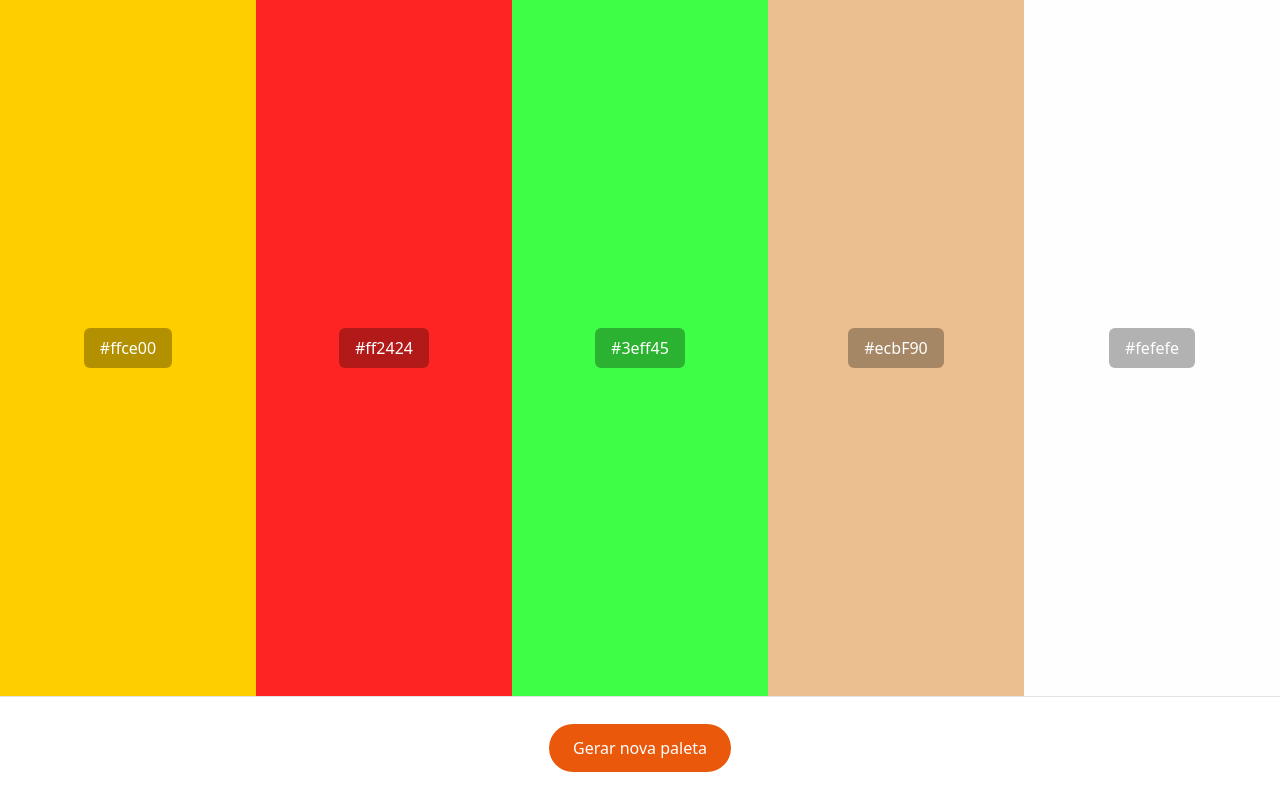
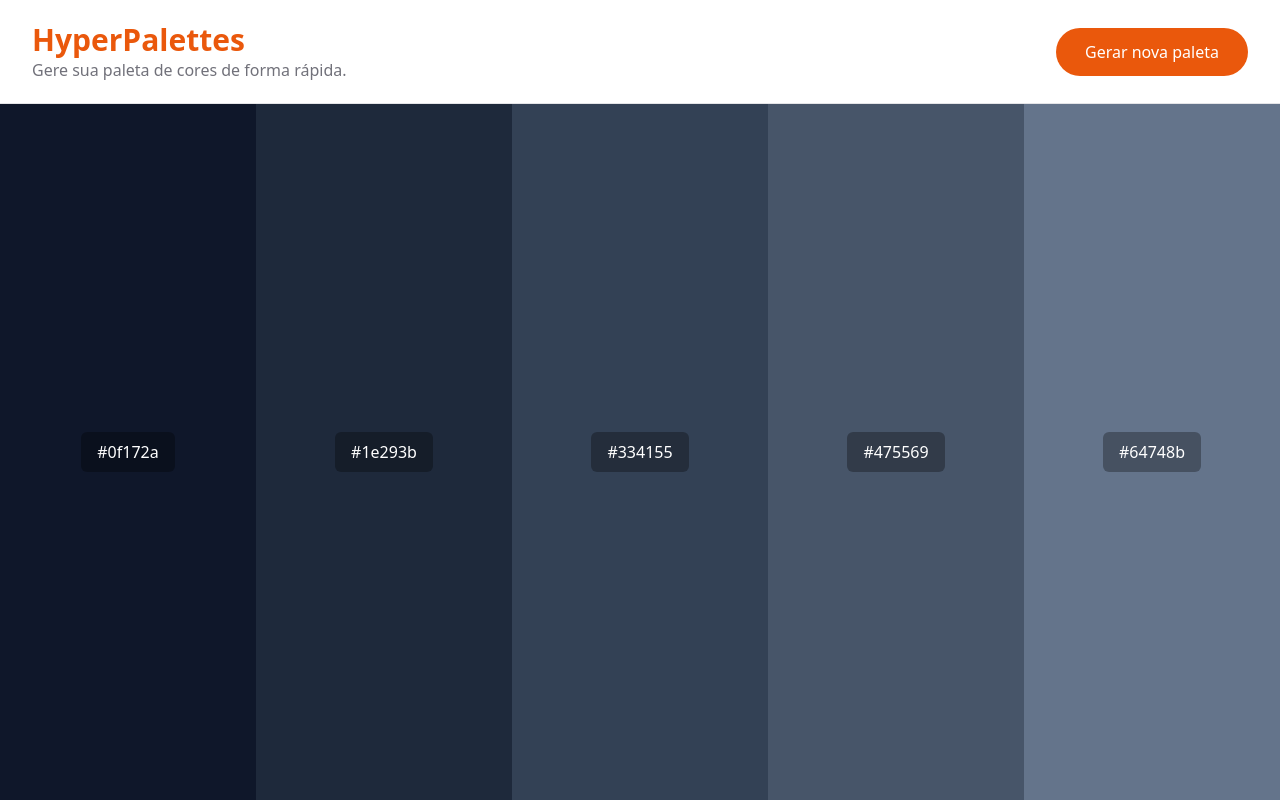
Before and after one commit to BillyCoding/hyperpalette, an Angular app: page / in a window 1280 px wide. Built offline with nearby package versions, Linux system fonts and the light colour scheme.

Commit message:
feat: integration with thecolorapi

```diff
--- a/src/app/app.component.html
+++ b/src/app/app.component.html
@@ -1,4 +1,14 @@
 <main class="bg-white flex w-full h-[100dvh] items-center flex-col">
+  <div class="h-[15dvh] bg-white border-b border-zinc-200 w-full flex items-center justify-between px-4 md:px-8">
+    <div>
+      <h1 class="font-extrabold text-xl md:text-3xl  text-orange-600">HyperPalettes</h1>
+      <p class="text-zinc-500 font-medium text-sm md:text-base">Gere sua paleta de cores de forma rápida.</p>
+    </div>
+    <div (click)="handleGenerateRandomColorPalleteApi()"
+      class="bg-orange-600 font-medium text-sm md:text-base cursor-pointer w-48 flex items-center justify-center py-3 rounded-full text-white">
+      <p>{{loading ? 'Carregando...' : 'Gerar nova paleta'}}</p>
+    </div>
+  </div>
   <div class="grid lg:grid-cols-5 w-[100vw] overflow-hidden h-full">
     <div *ngFor="let color of colors" class="flex items-center justify-center" [ngStyle]="{'background-color': color}">
       <div class="bg-black/30 px-4 py-2 rounded-md">
@@ -6,10 +16,5 @@
       </div>
     </div>
   </div>
-  <div class="h-[15dvh] bg-white border-t border-zinc-200 w-full flex items-center justify-center">
-    <div (click)="handleGenerateRandomColorPallete()"
-      class="bg-orange-600 font-medium cursor-pointer px-6 py-3 rounded-full text-white">
-      <p>Gerar nova paleta</p>
-    </div>
-  </div>
+
 </main>
--- a/src/app/app.component.ts
+++ b/src/app/app.component.ts
@@ -4,6 +4,7 @@ import {
   NgFor,
   NgStyle
 } from '@angular/common';
+import { HttpClient } from '@angular/common/http';
 
 @Component({
   selector: 'app-root',
@@ -17,7 +18,30 @@ export class AppComponent {
   title = 'angular-color-pallete';
 
   palleteSize = 5
-  colors: string[] = ['#ffce00', '#ff2424', '#3eff45', '#ecbF90', '#fefefe']
+  loading = false
+  colors: string[] = ['#0f172a', '#1e293b', '#334155', '#475569', '#64748b']
+
+
+  constructor(private http: HttpClient) { }
+
+  async handleGenerateRandomColorPalleteApi() {
+    if (!this.loading) {
+      this.loading = true
+      const randomColor = Math.floor(Math.random() * 16777215).toString(16).padStart(6, '0');
+      const apiUrl = `https://www.thecolorapi.com/scheme?hex=${randomColor}&mode=monochrome&count=${this.palleteSize}`;
+      this.http.get<any>(apiUrl).subscribe(
+        (response) => {
+          this.colors = response.colors.map((color: any) => color.hex.value);
+        },
+        (error) => {
+          console.error('Erro ao buscar a paleta de cores:', error);
+        },
+        () => {
+          this.loading = false
+        }
+      );
+    }
+  }
 
   handleGenerateRandomColorPallete() {
     const newColors: string[] = [];
--- a/src/app/app.config.ts
+++ b/src/app/app.config.ts
@@ -1,8 +1,9 @@
 import { ApplicationConfig, provideZoneChangeDetection } from '@angular/core';
 import { provideRouter } from '@angular/router';
+import { provideHttpClient } from '@angular/common/http';
 
 import { routes } from './app.routes';
 
 export const appConfig: ApplicationConfig = {
-  providers: [provideZoneChangeDetection({ eventCoalescing: true }), provideRouter(routes)]
+  providers: [provideZoneChangeDetection({ eventCoalescing: true }), provideRouter(routes), provideHttpClient()]
 };
--- a/src/index.html
+++ b/src/index.html
@@ -1,13 +1,16 @@
 <!doctype html>
 <html lang="en">
+
 <head>
   <meta charset="utf-8">
-  <title>AngularColorPallete</title>
+  <title>HyperPalettes</title>
   <base href="/">
   <meta name="viewport" content="width=device-width, initial-scale=1">
   <link rel="icon" type="image/x-icon" href="favicon.ico">
 </head>
+
 <body>
   <app-root></app-root>
 </body>
+
 </html>
```
